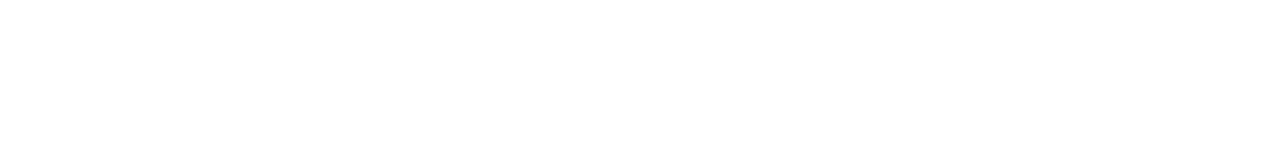
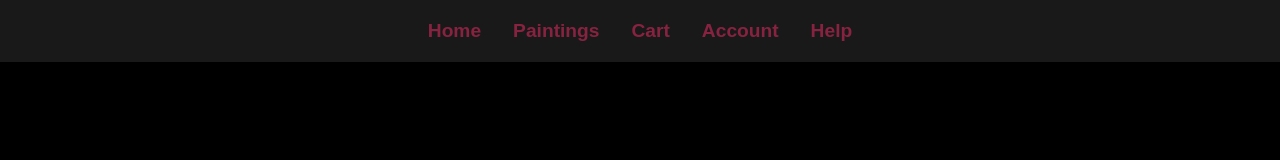
Before and after one commit to krupt3x/sell-paintings, a website: page index.html in a window 1280 px wide. Drawn offline with Linux system fonts and the light colour scheme.

Commit message:
create top navbar

```diff
--- a/index.html
+++ b/index.html
@@ -7,6 +7,15 @@
     <link rel="stylesheet" href="styles.css" />
   </head>
   <body>
+    <header>
+      <nav>
+        <a href="#home">Home</a>
+        <a href="#paintings">Paintings</a>
+        <a href="#cart">Cart</a>
+        <a href="#account">Account</a>
+        <a href="#help">Help</a>
+      </nav>
+    </header>
     <script src="./index.js" defer=""></script>
   </body>
 </html>
--- a/styles.css
+++ b/styles.css
@@ -3,3 +3,23 @@
   padding: 0;
   box-sizing: border-box;
 }
+
+body {
+  background-color: #000;
+  font-family: Arial, Helvetica, sans-serif;
+}
+
+nav {
+  background-color: #191919;
+  padding: 20px;
+  display: flex;
+  justify-content: center;
+  gap: 2rem;
+}
+
+nav a {
+  text-decoration: none;
+  font-size: 1.2rem;
+  color: #872341;
+  font-weight: bolder;
+}
```
